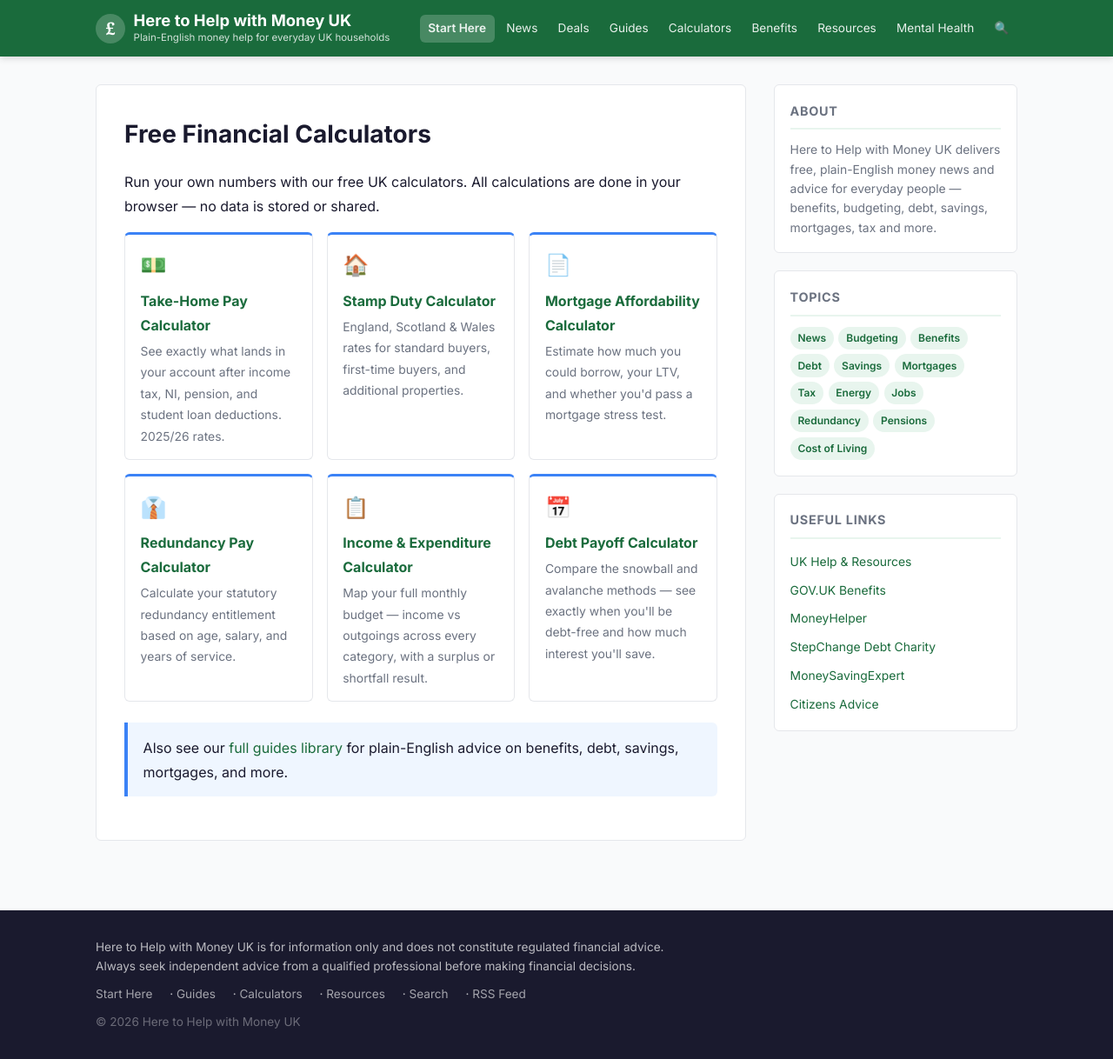
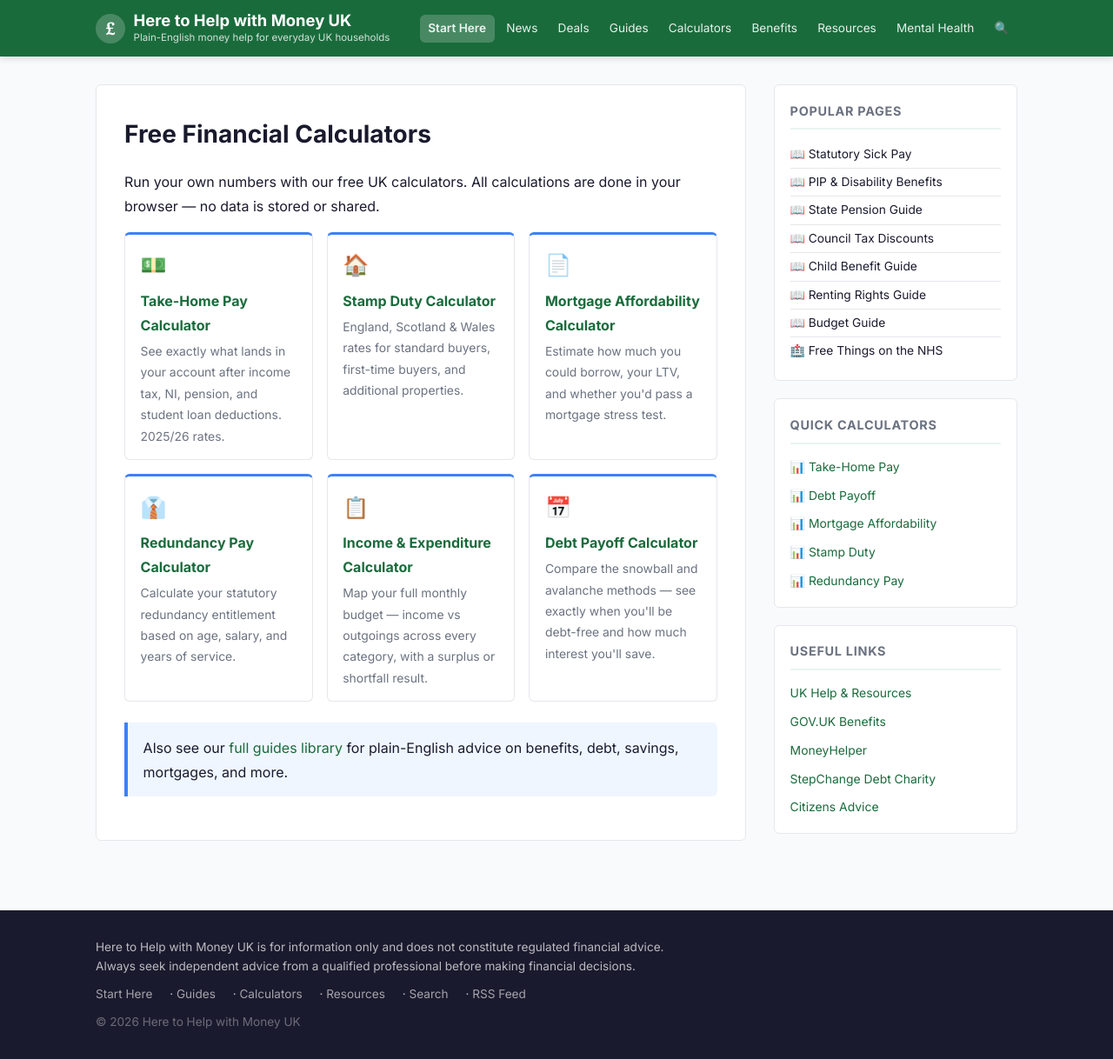
Before and after one commit to tetsuakira-vk/ukfinance, a Jekyll site: the page built from calculators/index.html, in a window 1280 px wide and 1218 px high. Shown: the whole window at 87% size. Built offline with Jekyll 4.4.1, drawn with Linux system fonts in a browser that asks for light colours.

Commit message:
Redesign home page: hero strip, featured lead post, Popular Pages sidebar widget
- Add green hero banner with site tagline and two CTAs (Start Here / All guides)
- Style first post card as full-width featured lead with larger title and longer excerpt
- Replace sidebar Topics widget with Popular Pages (JS-shuffled pool of 20 guides/calculators,
  shows 8 random picks per page load)
- Add Quick Calculators sidebar widget with direct links to all 5 calculators
- Add mobile responsive styles for hero strip

Co-Authored-By: Claude Sonnet 4.6 <noreply@anthropic.com>

```diff
--- a/_includes/sidebar.html
+++ b/_includes/sidebar.html
@@ -1,24 +1,17 @@
 <div class="sidebar-widget">
-  <h3 class="widget-title">About</h3>
-  <p>Here to Help with Money UK delivers free, plain-English money news and advice for everyday people — benefits, budgeting, debt, savings, mortgages, tax and more.</p>
+  <h3 class="widget-title">Popular Pages</h3>
+  <ul class="pop-pages" id="popPages"></ul>
 </div>
 
 <div class="sidebar-widget">
-  <h3 class="widget-title">Topics</h3>
-  <div class="sidebar-tags">
-    <span class="label-pill">News</span>
-    <span class="label-pill">Budgeting</span>
-    <span class="label-pill">Benefits</span>
-    <span class="label-pill">Debt</span>
-    <span class="label-pill">Savings</span>
-    <span class="label-pill">Mortgages</span>
-    <span class="label-pill">Tax</span>
-    <span class="label-pill">Energy</span>
-    <span class="label-pill">Jobs</span>
-    <span class="label-pill">Redundancy</span>
-    <span class="label-pill">Pensions</span>
-    <span class="label-pill">Cost of Living</span>
-  </div>
+  <h3 class="widget-title">Quick Calculators</h3>
+  <ul class="sidebar-links">
+    <li><a href="{{ '/calculators/take-home-pay/' | relative_url }}">📊 Take-Home Pay</a></li>
+    <li><a href="{{ '/calculators/debt-payoff/' | relative_url }}">📊 Debt Payoff</a></li>
+    <li><a href="{{ '/calculators/mortgage-affordability/' | relative_url }}">📊 Mortgage Affordability</a></li>
+    <li><a href="{{ '/calculators/stamp-duty/' | relative_url }}">📊 Stamp Duty</a></li>
+    <li><a href="{{ '/calculators/redundancy-pay/' | relative_url }}">📊 Redundancy Pay</a></li>
+  </ul>
 </div>
 
 <div class="sidebar-widget">
@@ -28,7 +21,44 @@
     <li><a href="https://www.gov.uk/browse/benefits" target="_blank" rel="noopener">GOV.UK Benefits</a></li>
     <li><a href="https://www.moneyhelper.org.uk" target="_blank" rel="noopener">MoneyHelper</a></li>
     <li><a href="https://www.stepchange.org" target="_blank" rel="noopener">StepChange Debt Charity</a></li>
-    <li><a href="https://www.moneysavingexpert.com" target="_blank" rel="noopener">MoneySavingExpert</a></li>
     <li><a href="https://www.citizensadvice.org.uk" target="_blank" rel="noopener">Citizens Advice</a></li>
   </ul>
 </div>
+
+<script>
+(function(){
+  var base = '{{ site.baseurl }}';
+  var pages = [
+    {t:'Universal Credit Guide',      u:base+'/guides/universal-credit/',             e:'📖'},
+    {t:'Debt Help Guide',             u:base+'/guides/debt-help/',                    e:'📖'},
+    {t:'PIP & Disability Benefits',   u:base+'/guides/pip-disability-benefits/',      e:'📖'},
+    {t:'State Pension Guide',         u:base+'/guides/state-pension/',                e:'📖'},
+    {t:'Renting Rights Guide',        u:base+'/guides/renting-rights/',               e:'📖'},
+    {t:'Child Benefit Guide',         u:base+'/guides/child-benefit/',                e:'📖'},
+    {t:'Redundancy Rights',           u:base+'/guides/redundancy-rights/',            e:'📖'},
+    {t:'ISA Guide',                   u:base+'/guides/isa-guide/',                    e:'📖'},
+    {t:'Self-Employment Tax',         u:base+'/guides/self-employment-tax/',          e:'📖'},
+    {t:'Car Finance Guide',           u:base+'/guides/car-finance/',                  e:'🚗'},
+    {t:'Statutory Sick Pay',          u:base+'/guides/statutory-sick-pay/',           e:'📖'},
+    {t:'Cost of Living Tips',         u:base+'/guides/cost-of-living-tips/',          e:'📖'},
+    {t:'Free Things on the NHS',      u:base+'/guides/free-nhs-things/',              e:'🏥'},
+    {t:'Energy Price Cap Tracker',    u:base+'/energy-price-cap/',                    e:'⚡'},
+    {t:'Start Here',                  u:base+'/start/',                               e:'✅'},
+    {t:'Budget Guide',                u:base+'/guides/budget-guide/',                 e:'📖'},
+    {t:'Council Tax Discounts',       u:base+'/guides/council-tax-discounts/',        e:'📖'},
+    {t:'Best 0% Credit Cards',        u:base+'/guides/best-0-percent-credit-cards/', e:'💳'},
+    {t:'Bank Switching Bonuses',      u:base+'/guides/bank-switching-bonuses/',       e:'🏦'},
+    {t:'Cheapest Supermarkets',       u:base+'/guides/cheapest-supermarkets/',        e:'🛒'},
+  ];
+  for (var i = pages.length-1; i > 0; i--) {
+    var j = Math.floor(Math.random()*(i+1));
+    var tmp = pages[i]; pages[i] = pages[j]; pages[j] = tmp;
+  }
+  var ul = document.getElementById('popPages');
+  if (ul) pages.slice(0,8).forEach(function(p){
+    var li = document.createElement('li');
+    li.innerHTML = '<a href="'+p.u+'">'+p.e+' '+p.t+'</a>';
+    ul.appendChild(li);
+  });
+})();
+</script>
--- a/assets/css/main.css
+++ b/assets/css/main.css
@@ -114,6 +114,35 @@ img { max-width: 100%; height: auto; display: block; }
   margin-left: auto;
 }
 
+/* ── Home Hero ────────────────────────────────────────────────────────────── */
+.home-hero {
+  background: var(--green-light);
+  border: 1px solid #c6e6d5;
+  border-radius: var(--radius);
+  padding: 1rem 1.5rem;
+  margin-bottom: 1.25rem;
+  display: flex;
+  align-items: center;
+  justify-content: space-between;
+  gap: 1rem;
+}
+.home-hero__text { display: flex; flex-direction: column; gap: 0.1rem; }
+.home-hero__text strong { color: #14532d; font-size: 1rem; }
+.home-hero__text span { color: #1a6b3c; font-size: 0.87rem; opacity: 0.85; }
+.home-hero__ctas { display: flex; gap: 0.6rem; flex-shrink: 0; }
+.hero-btn {
+  padding: 0.45rem 1rem;
+  border-radius: var(--radius);
+  font-size: 0.87rem;
+  font-weight: 600;
+  white-space: nowrap;
+  text-decoration: none;
+}
+.hero-btn--primary { background: var(--green); color: #fff; }
+.hero-btn--primary:hover { background: var(--green-mid); text-decoration: none; }
+.hero-btn--secondary { background: #fff; color: var(--green); border: 1.5px solid var(--green-mid); }
+.hero-btn--secondary:hover { background: var(--green-light); text-decoration: none; }
+
 /* ── Post Grid (home) ─────────────────────────────────────────────────────── */
 .post-grid {
   display: grid;
@@ -142,6 +171,13 @@ img { max-width: 100%; height: auto; display: block; }
 .post-card-title a:hover { color: var(--green); text-decoration: none; }
 .post-card-excerpt { font-size: 0.85rem; color: var(--muted); flex: 1; }
 .post-card-meta { font-size: 0.78rem; color: var(--muted); margin-top: auto; }
+
+/* Featured (first) post card */
+.post-card--featured { grid-column: 1 / -1; }
+.post-card--featured .post-card-title { font-size: 1.2rem; }
+.post-card--featured .post-card-excerpt { font-size: 0.93rem; }
+.post-card--featured .post-card-body { padding: 1.25rem 1.5rem; }
+.post-card--featured .post-card-img-wrap { aspect-ratio: 21/9; }
 
 /* ── Post ─────────────────────────────────────────────────────────────────── */
 .post {
@@ -255,6 +291,20 @@ a.label-pill:hover { background: var(--green); color: #fff; }
 .sidebar-links { list-style: none; display: flex; flex-direction: column; gap: 0.4rem; }
 .sidebar-links a { font-size: 0.87rem; color: var(--green); }
 
+/* Popular Pages widget */
+.pop-pages { list-style: none; display: flex; flex-direction: column; }
+.pop-pages li a {
+  display: block;
+  padding: 0.38rem 0;
+  font-size: 0.86rem;
+  color: var(--text);
+  border-bottom: 1px solid var(--border);
+  line-height: 1.4;
+  text-decoration: none;
+}
+.pop-pages li:last-child a { border-bottom: none; }
+.pop-pages li a:hover { color: var(--green); }
+
 /* ── Pagination ───────────────────────────────────────────────────────────── */
 .pagination {
   display: flex;
@@ -294,6 +344,8 @@ a.label-pill:hover { background: var(--green); color: #fff; }
   .sidebar { order: 2; }
   .post-grid { grid-template-columns: 1fr; }
   .post-hero { margin: -1.5rem -1.5rem 1.25rem; }
+  .home-hero { flex-direction: column; align-items: flex-start; gap: 0.75rem; }
+  .home-hero__ctas { flex-wrap: wrap; }
   .post { padding: 1.5rem; }
   .post-title { font-size: 1.35rem; }
   .site-nav { display: none; }
```
Also changed, not shown: _layouts/home.html (+17 -1 lines).
